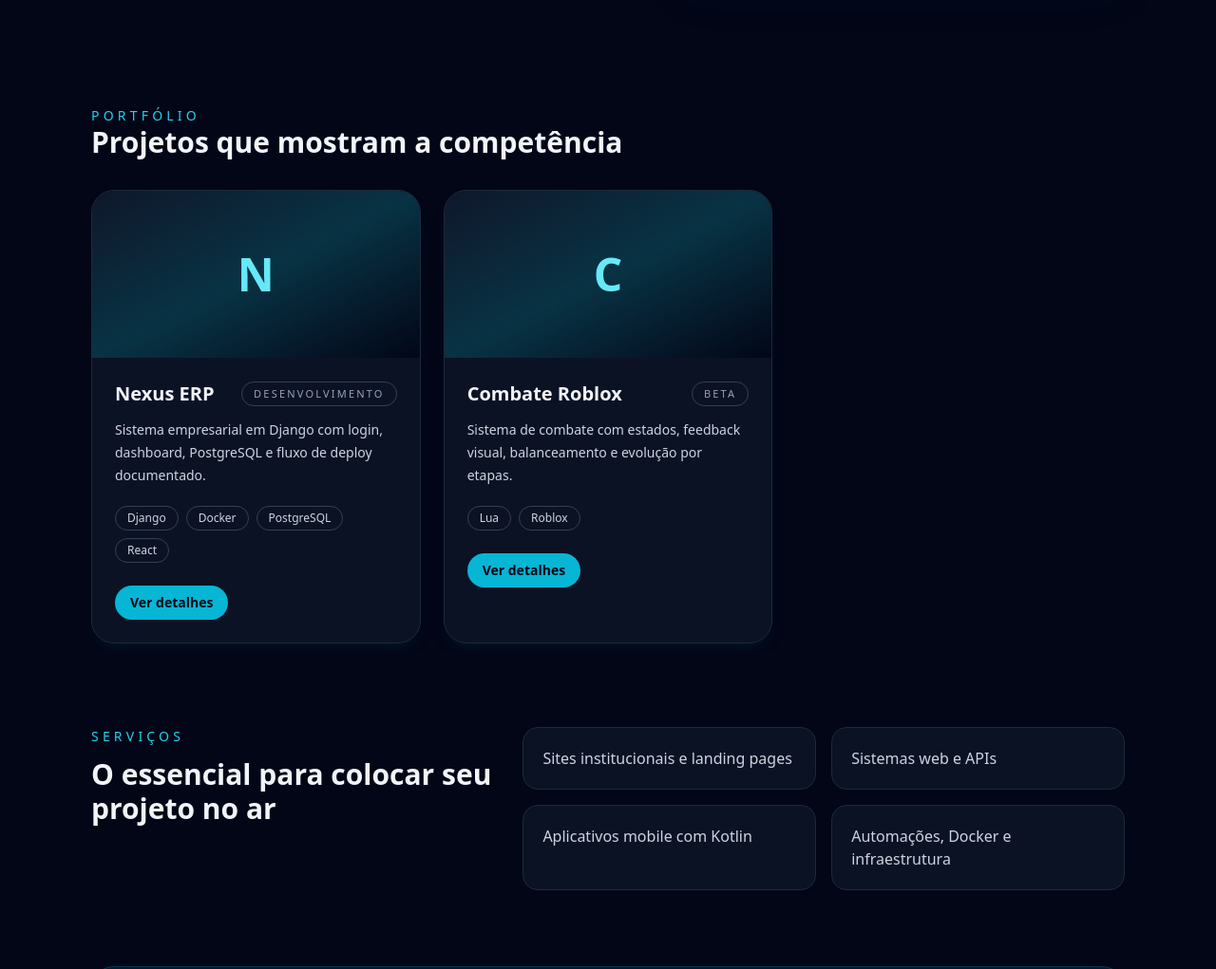
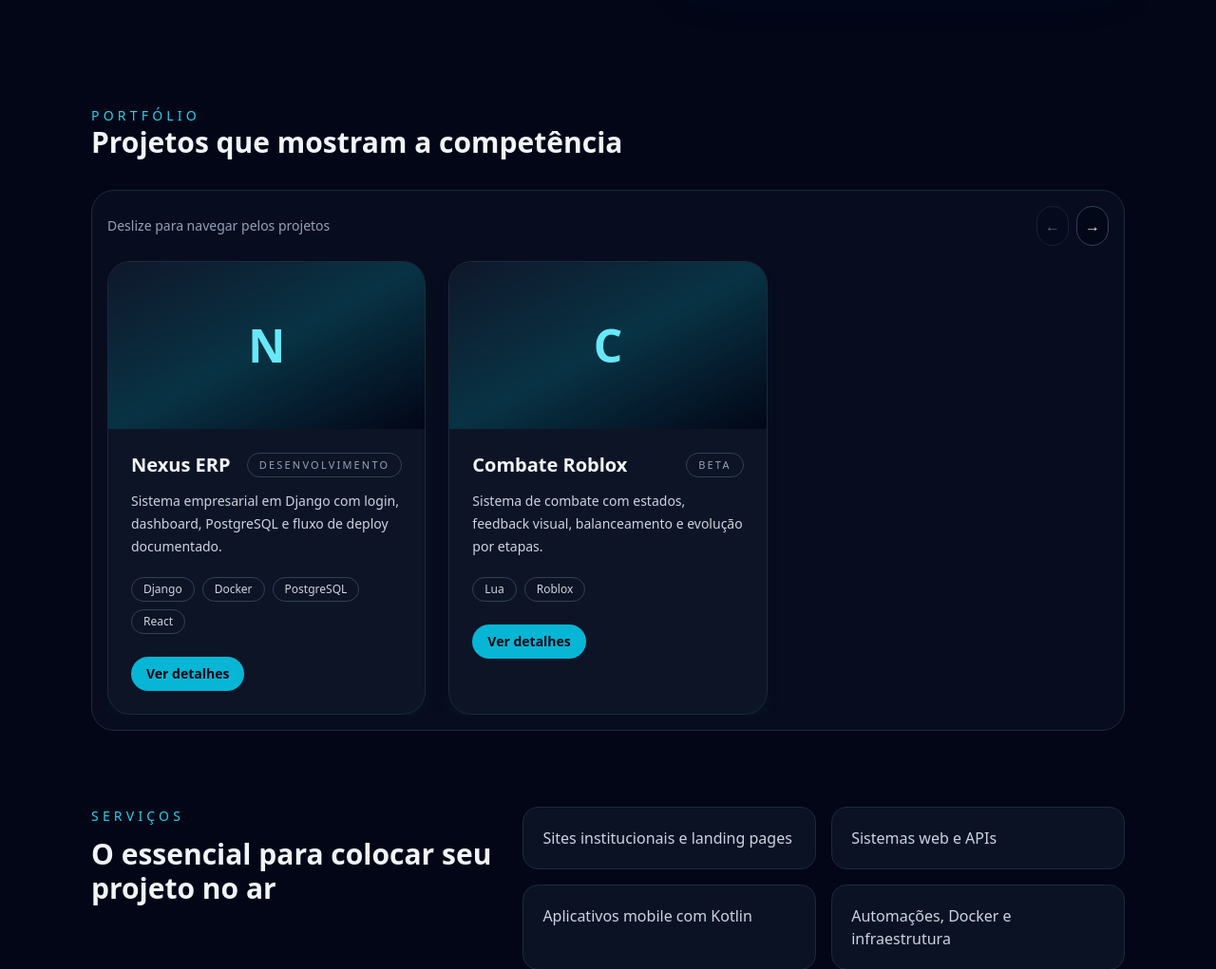
Before and after one commit to joaopedrosandriterra-pixel/KVN-Tech, a Django app: page / in a window 1280 px wide. Shown: the part 534-1555 px from the top of the page at 95% size. Run offline with Django 5.2, Linux system fonts and the light colour scheme; data comes from the database, SQL or seed files in the repository; some libraries are stand-ins or nearby versions.

Commit message:
carrosel projetos

```diff
--- a/templates/base.html
+++ b/templates/base.html
@@ -47,5 +47,7 @@
     <footer class="border-t border-slate-800 py-8 text-center text-sm text-slate-400">
       © 2026 KVN Tech · Desenvolvimento web, sistemas, apps e automações.
     </footer>
+
+    {% block extra_js %}{% endblock %}
   </body>
 </html>
--- a/templates/index.html
+++ b/templates/index.html
@@ -38,10 +38,23 @@
   </div>
 
   {% if projects %}
-  <div class="overflow-x-auto pb-2">
-    <div class="flex gap-6 md:grid md:grid-cols-3 md:overflow-visible">
+  <div class="rounded-3xl border border-slate-800 bg-slate-900/40 p-3 sm:p-4">
+    <div class="mb-4 flex items-center justify-between gap-3">
+      <p class="text-sm text-slate-400">Deslize para navegar pelos projetos</p>
+      <div class="flex gap-2">
+        <button type="button" data-carousel-prev class="rounded-full border border-slate-700 bg-slate-950/70 p-2 text-slate-200 transition hover:border-cyan-400 hover:text-cyan-300 disabled:cursor-not-allowed disabled:opacity-40" aria-label="Projetos anteriores">
+          ←
+        </button>
+        <button type="button" data-carousel-next class="rounded-full border border-slate-700 bg-slate-950/70 p-2 text-slate-200 transition hover:border-cyan-400 hover:text-cyan-300 disabled:cursor-not-allowed disabled:opacity-40" aria-label="Próximos projetos">
+          →
+        </button>
+      </div>
+    </div>
+
+    <div class="overflow-hidden">
+      <div data-carousel-track class="flex gap-6 transition-transform duration-300 ease-out">
         {% for project in projects %}
-      <article class="min-w-[280px] flex-1 overflow-hidden rounded-3xl border border-slate-800 bg-slate-900/70 shadow-lg shadow-cyan-950/20 md:min-w-0">
+        <article class="w-full shrink-0 overflow-hidden rounded-3xl border border-slate-800 bg-slate-900/70 shadow-lg shadow-cyan-950/20 sm:w-[calc(50%-0.75rem)] lg:w-[calc(33.333%-1rem)]">
           {% if project.thumbnail %}
             <img src="{{ project.thumbnail.url }}" alt="{{ project.title }}" class="h-44 w-full object-cover" />
           {% else %}
@@ -66,6 +79,7 @@
           </div>
         </article>
         {% endfor %}
+      </div>
     </div>
   </div>
   {% else %}
@@ -102,3 +116,54 @@
   </div>
 </section>
 {% endblock %}
+
+{% block extra_js %}
+<script>
+  document.addEventListener('DOMContentLoaded', () => {
+    const track = document.querySelector('[data-carousel-track]');
+    if (!track) return;
+
+    const cards = Array.from(track.children);
+    const prevButton = document.querySelector('[data-carousel-prev]');
+    const nextButton = document.querySelector('[data-carousel-next]');
+    let currentIndex = 0;
+
+    const getGap = () => {
+      const style = window.getComputedStyle(track);
+      const gapValue = style.columnGap || style.gap || '0px';
+      return parseFloat(gapValue) || 0;
+    };
+
+    const getStep = () => {
+      const firstCard = cards[0];
+      if (!firstCard) return 0;
+      return firstCard.getBoundingClientRect().width + getGap();
+    };
+
+    const updateCarousel = () => {
+      const maxIndex = Math.max(0, cards.length - 1);
+      currentIndex = Math.min(maxIndex, Math.max(0, currentIndex));
+      track.style.transform = `translateX(-${currentIndex * getStep()}px)`;
+      if (prevButton) prevButton.disabled = currentIndex === 0;
+      if (nextButton) nextButton.disabled = currentIndex >= maxIndex;
+    };
+
+    if (prevButton) {
+      prevButton.addEventListener('click', () => {
+        currentIndex = Math.max(0, currentIndex - 1);
+        updateCarousel();
+      });
+    }
+
+    if (nextButton) {
+      nextButton.addEventListener('click', () => {
+        currentIndex = Math.min(cards.length - 1, currentIndex + 1);
+        updateCarousel();
+      });
+    }
+
+    window.addEventListener('resize', updateCarousel);
+    updateCarousel();
+  });
+</script>
+{% endblock %}
```
Lines whose indentation alone changed are shown as unchanged.
